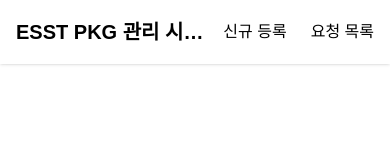
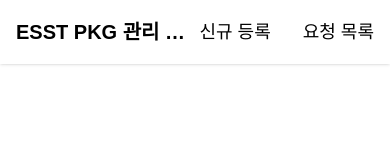
Before and after one commit to sangma0110/pkg_project1, a Next.js app: page / in a window 390 px wide. Shown: the top 143 px of the page. Built offline with nearby package versions, Linux system fonts and the light colour scheme.

Commit message:
mobile navbar update

```diff
--- a/app/components/NavBar.tsx
+++ b/app/components/NavBar.tsx
@@ -17,26 +17,38 @@ export default function Navbar() {
     <nav className="w-full bg-white text-black shadow-sm fixed top-0 left-0 z-50">
       <div className="max-w-6xl mx-auto px-4 h-16 flex justify-between items-center whitespace-nowrap overflow-hidden">
         {/* 로고 */}
-        <Link href="/" className="text-xl font-bold truncate max-w-[50vw]">
+        <Link href="/" className="text-xl font-bold truncate max-w-[45vw]">
           ESST PKG 관리 시스템
         </Link>
 
         {/* 메뉴 */}
-        <div className="flex gap-6 text-base font-medium select-none items-center">
+        <div className="flex gap-8 text-lg font-medium select-none">
           {/* 신규 등록 */}
-          <div
-            className="relative cursor-pointer"
+          <div className="relative">
+            <span
+              className="cursor-pointer"
               onClick={() => setOpenMenu(openMenu === "new" ? null : "new")}
             >
               신규 등록
+            </span>
+
             {openMenu === "new" && (
-              <div className="fixed mt-2 left-1/2 transform -translate-x-1/2 w-44 bg-white border shadow-lg rounded-lg p-2">
+              <div
+                className="
+                  absolute top-full mt-2
+                  left-0
+                  w-40
+                  bg-white border shadow-lg rounded-lg p-2
+                  max-w-[calc(100vw-2rem)]
+                  overflow-hidden
+                "
+              >
                 {submenuItems.map((item) => (
                   <Link
                     key={item.key}
                     href={`/forms/${item.key}`}
+                    onClick={() => setOpenMenu(null)}
                     className="block px-3 py-2 rounded hover:bg-gray-100"
-                    onClick={() => setOpenMenu(null)}
                   >
                     {item.label}
                   </Link>
@@ -46,19 +58,31 @@ export default function Navbar() {
           </div>
 
           {/* 요청 목록 */}
-          <div
-            className="relative cursor-pointer"
+          <div className="relative">
+            <span
+              className="cursor-pointer"
               onClick={() => setOpenMenu(openMenu === "list" ? null : "list")}
             >
               요청 목록
+            </span>
+
             {openMenu === "list" && (
-              <div className="fixed mt-2 left-1/2 transform -translate-x-1/2 w-44 bg-white border shadow-lg rounded-lg p-2">
+              <div
+                className="
+                  absolute top-full mt-2
+                  left-0
+                  w-40
+                  bg-white border shadow-lg rounded-lg p-2
+                  max-w-[calc(100vw-2rem)]
+                  overflow-hidden
+                "
+              >
                 {submenuItems.map((item) => (
                   <Link
                     key={item.key}
                     href={`/views/${item.key}`}
+                    onClick={() => setOpenMenu(null)}
                     className="block px-3 py-2 rounded hover:bg-gray-100"
-                    onClick={() => setOpenMenu(null)}
                   >
                     {item.label}
                   </Link>
```
Lines whose indentation alone changed are shown as unchanged.
